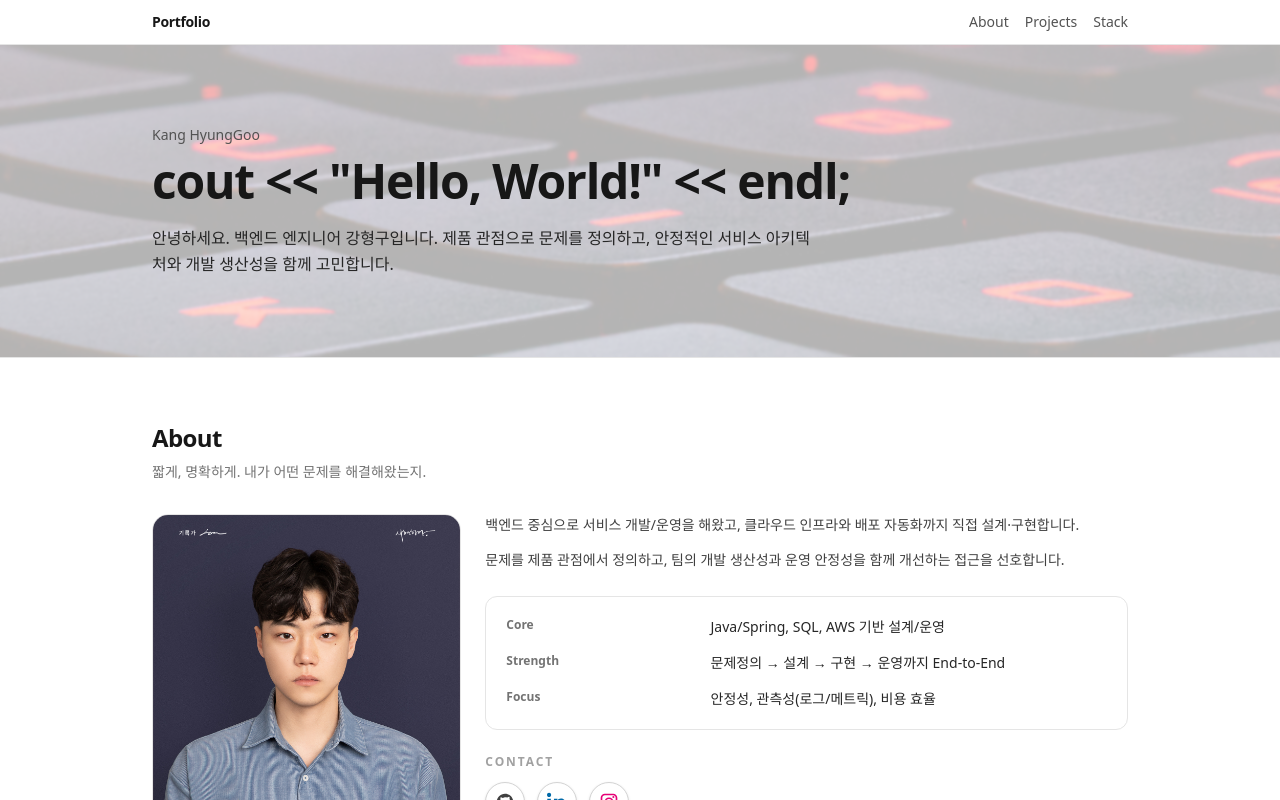
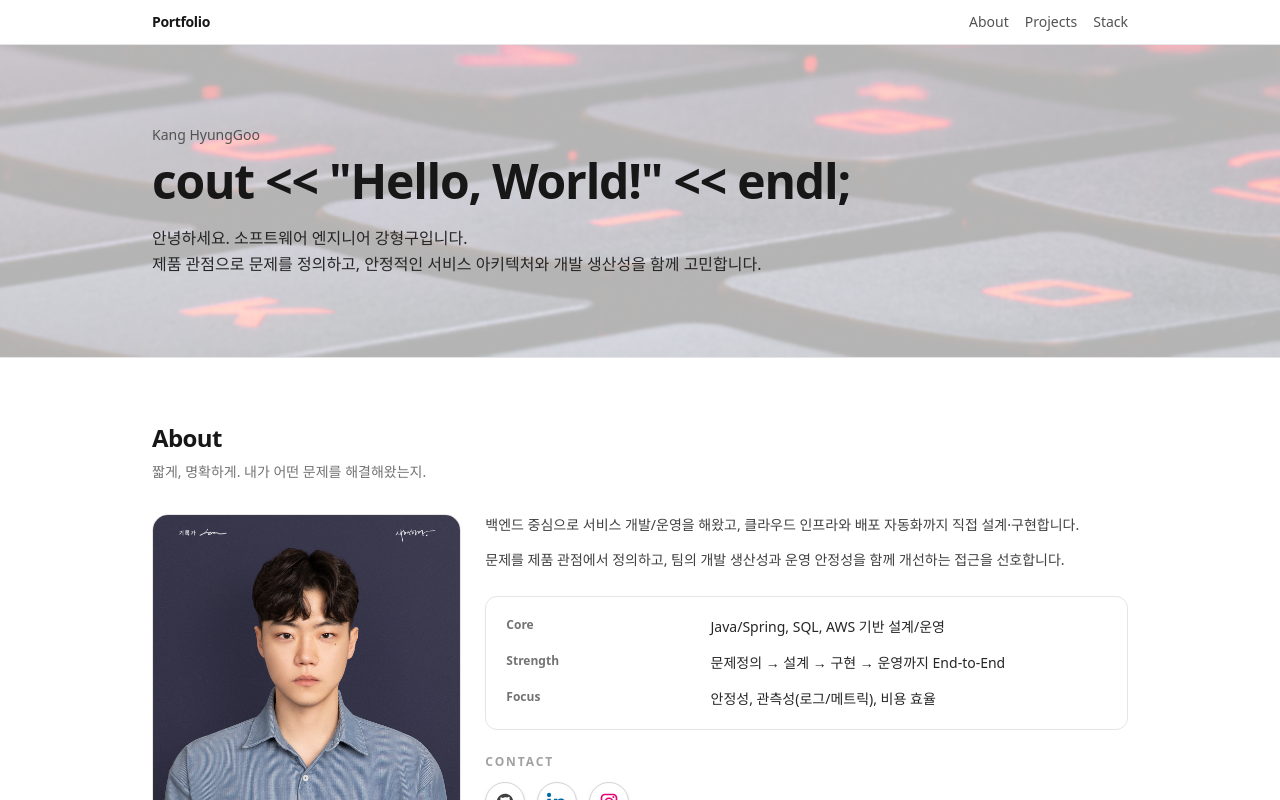
Before and after one commit to dev-LeoKang/leolinked-blog, a Next.js app: page / in a window 1280 px wide. Shown: the top 800 px of the page. Built offline with nearby package versions, Linux system fonts and the light colour scheme.

Commit message:
fix:개행문자 적용

```diff
--- a/src/components/Hero.tsx
+++ b/src/components/Hero.tsx
@@ -18,7 +18,7 @@ export default function Hero() {
           <h1 className="mt-3 text-4xl font-bold tracking-tight md:text-5xl">
             {profile.headline}
           </h1>
-          <p className="mt-5 max-w-2xl text-base leading-relaxed text-neutral-800">
+          <p className="mt-5 max-w-2xl text-base leading-relaxed text-neutral-800 whitespace-pre-line">
             {profile.intro}
           </p>
         </div>
--- a/src/data/profile.ts
+++ b/src/data/profile.ts
@@ -3,5 +3,5 @@ export const profile = {
   englishName: "Kang HyungGoo",
   headline: 'cout << "Hello, World!" << endl;',
   intro:
-    "안녕하세요. 백엔드 엔지니어 강형구입니다. 제품 관점으로 문제를 정의하고, 안정적인 서비스 아키텍처와 개발 생산성을 함께 고민합니다.",
+    "안녕하세요. 소프트웨어 엔지니어 강형구입니다. \n 제품 관점으로 문제를 정의하고, 안정적인 서비스 아키텍처와 개발 생산성을 함께 고민합니다.",
 };
```
